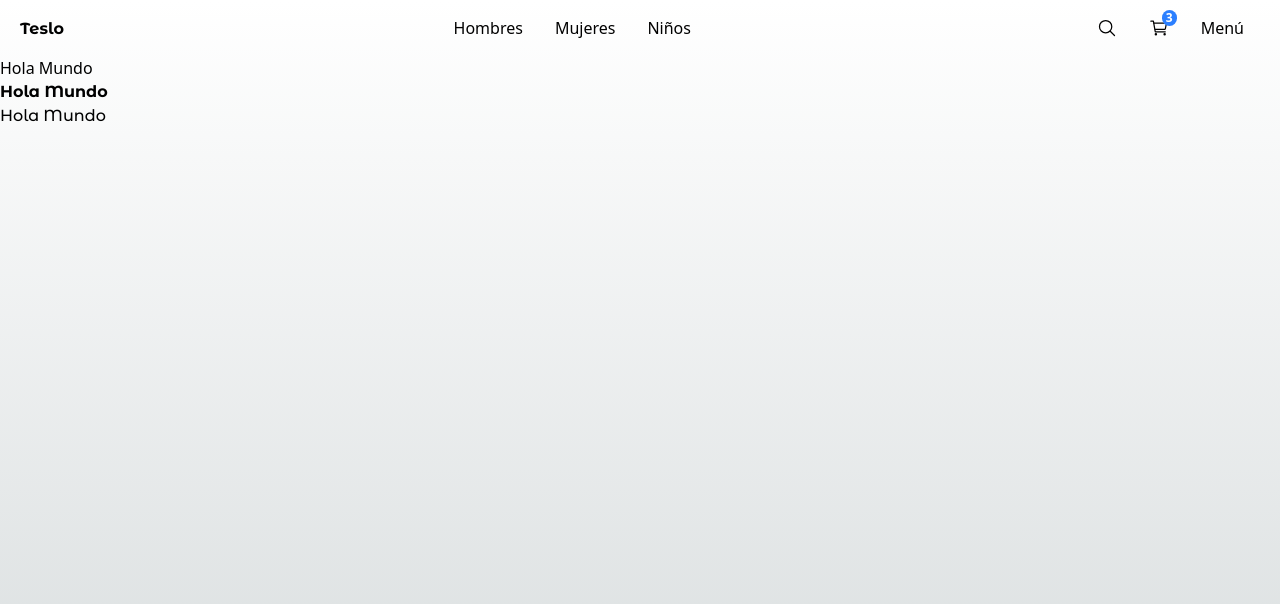
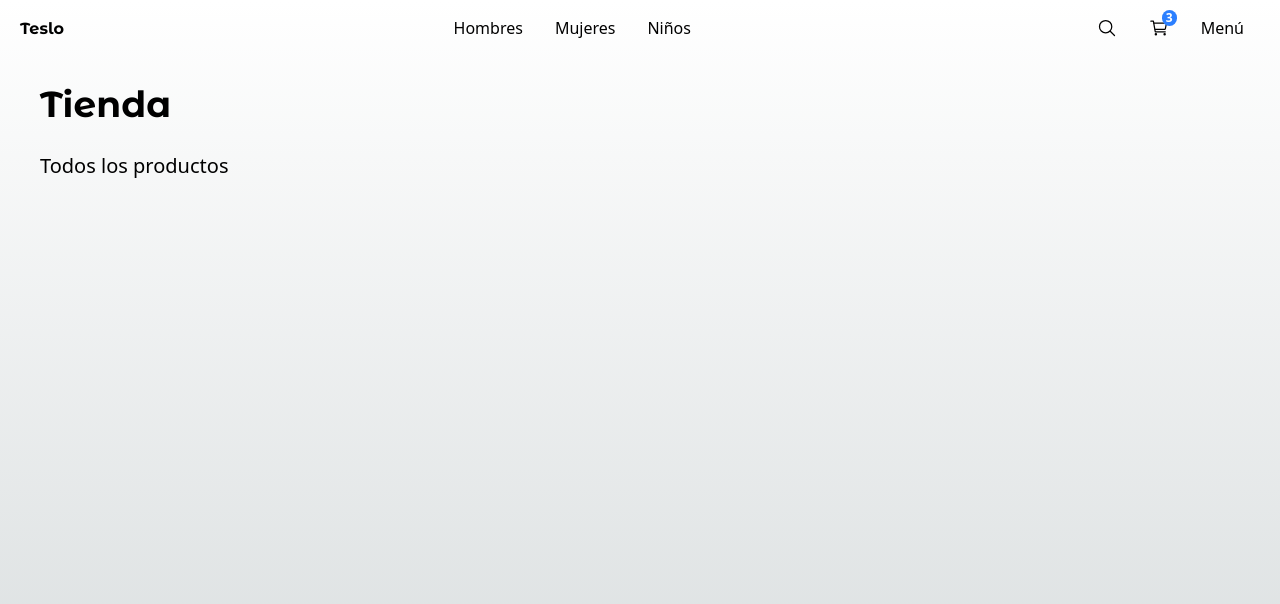
Before and after one commit to modoZen/next-teslo-shop, a Next.js app: page / in a window 1280 px wide. Shown: the top 604 px of the page. Built offline with nearby package versions, Linux system fonts and the light colour scheme.

Commit message:
componente title

```diff
--- a/src/app/(shop)/layout.tsx
+++ b/src/app/(shop)/layout.tsx
@@ -8,7 +8,7 @@
   return (
     <div className="min-h-screen">
       <TopMenu />
-      {children}
+      <div className="px-0 sm:px-10">{children}</div>
     </div>
   );
 }
--- a/src/app/(shop)/page.tsx
+++ b/src/app/(shop)/page.tsx
@@ -1,11 +1,9 @@
-import { titleFont } from "@/config/fonts";
+import { Title } from "@/components/ui/title/Title";
 
 export default function Home() {
   return (
-    <main>
-      <div>Hola Mundo</div>
-      <div className={`${titleFont.className} font-bold`}>Hola Mundo</div>
-      <div className={titleFont.className}>Hola Mundo</div>
-    </main>
+    <>
+      <Title title="Tienda" subtitle="Todos los productos" className="mb-2" />
+    </>
   );
 }
--- /dev/null
+++ b/src/components/ui/title/Title.tsx
@@ -0,0 +1,20 @@
+import { titleFont } from "@/config/fonts";
+
+interface Props {
+  title: string;
+  subtitle: string;
+  className?: string;
+}
+
+export const Title = ({ title, subtitle, className }: Props) => {
+  return (
+    <div className={`mt-3 ${className}`}>
+      <h1
+        className={`${titleFont.className} antialiased text-4xl font-semibold my-7`}
+      >
+        {title}
+      </h1>
+      {subtitle && <h2 className="text-xl mb-5">{subtitle}</h2>}
+    </div>
+  );
+};
```
